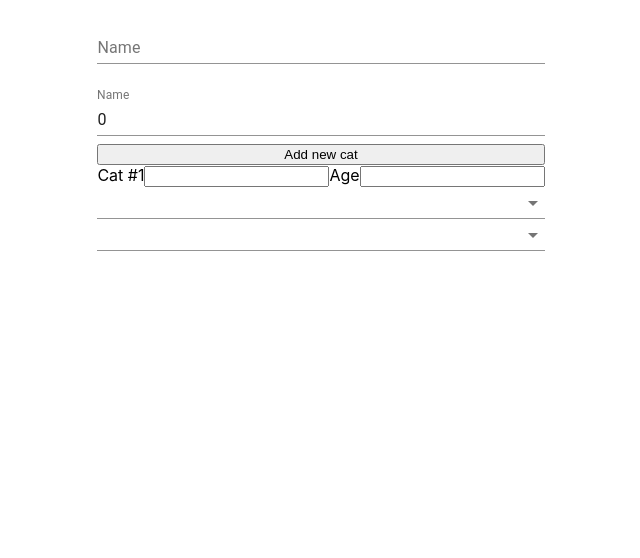
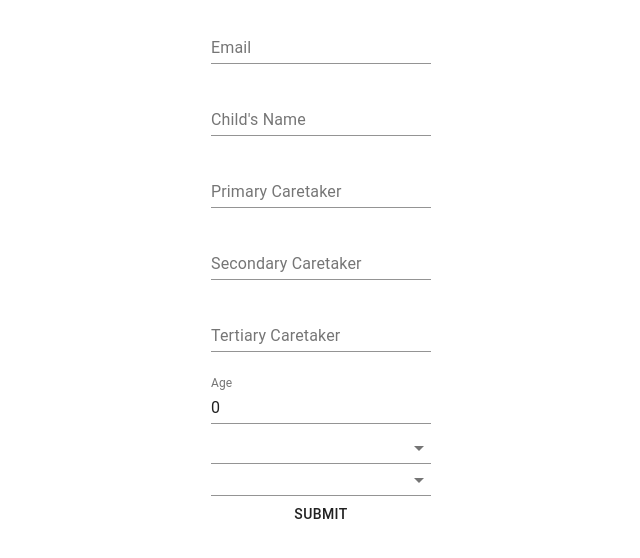
Before and after one commit to delaware19/team-4, a React (Create React App) app in the folder mobile/: page /profile in a window 1280 px wide. Shown: the top 558 px of the page, without its empty margins (319-959 px from the left). Built offline with nearby package versions, Linux system fonts and the light colour scheme.

Commit message:
POST request with axios update

```diff
--- a/mobile/package.json
+++ b/mobile/package.json
@@ -4,6 +4,8 @@
   "private": true,
   "dependencies": {
     "@material-ui/core": "^4.4.3",
+    "axios": "^0.19.0",
+    "immutability-helper": "^3.0.1",
     "react": "^16.10.0",
     "react-dom": "^16.10.0",
     "react-router-dom": "^5.1.1",
--- a/mobile/src/Screens/Profile.js
+++ b/mobile/src/Screens/Profile.js
@@ -3,28 +3,43 @@ import TextField from '@material-ui/core/TextField';
 import { makeStyles } from '@material-ui/core/styles';
 import InputLabel from '@material-ui/core/InputLabel';
 import MenuItem from '@material-ui/core/MenuItem';
-import FormHelperText from '@material-ui/core/FormHelperText';
+import Container from '@material-ui/core/Container';
 import FormControl from '@material-ui/core/FormControl';
 import Select from '@material-ui/core/Select';
+import Button from '@material-ui/core/Button';
 
+import axios from 'axios'
+
+import update from 'immutability-helper'
 
 class Profile extends Component {
     constructor(props) {
         super(props);
         this.state =
             {
+                email: '',
                 childName: '',
                 careTakers: [],
                 pronoun: '',
                 age: 0,
-                cats: [{name:"", age:""}],
-
+                race: ''
             };
 
+        this.handleChildName = this.handleEmail.bind(this);
         this.handleChildName = this.handleChildName.bind(this);
         this.handleAge = this.handleAge.bind(this);
         this.handlePronouns = this.handlePronouns.bind(this);
+        this.handleRace = this.handleRace.bind(this);
+
+        this.handleCareTaker1 = this.handleCareTaker1.bind(this);
+        this.handleCareTaker2 = this.handleCareTaker2.bind(this);
+        this.handleCareTaker3 = this.handleCareTaker3.bind(this);
+
         this.handleSubmit = this.handleSubmit.bind(this);
+    }
+
+    handleEmail(event) {
+        this.setState({ email: event.target.value });
     }
 
     handleChildName(event) {
@@ -39,23 +54,52 @@ class Profile extends Component {
         this.setState({ pronoun: event.target.value });
     }
 
+    handleCareTaker1(event) {
+        this.setState({ careTakers: update(this.state.careTakers, { 0: { $set: event.target.value }  }) });
+    }
+
+    handleCareTaker2(event) {
+        this.setState({ careTakers: update(this.state.careTakers, { 1:  { $set: event.target.value } }) });
+    }
+
+    handleCareTaker3(event) {
+        this.setState({ careTakers: update(this.state.careTakers, { 2: {  $set: event.target.value }  }) });
+    }
+
     handleRace(event) {
-        this.setState({ race: this.target.value });
+        this.setState({ race: event.target.value });
     }
 
     handleSubmit(event) {
-        alert('A name was submitted: ' + this.state.childName);
-        event.preventDefault();
+        axios.post('http://127.0.0.1:8080/addUser', this.state.email, this.state)
+          .then(function (response) {
+            console.log(response);
+          })
+          .catch(function (error) {
+            console.log(error);
+          });
     }
 
     render() {
-        let {cats} = this.state
+        let { cats } = this.state
         return (
 
             <FormControl>
+
+
                 <TextField
                     id="standard-name"
-                    label="Name"
+                    label="Email"
+                    value={this.state.email}
+                    onChange={this.handleEmail}
+                    margin="normal"
+                />
+
+
+
+                <TextField
+                    id="standard-name"
+                    label="Child's Name"
                     value={this.state.childName}
                     onChange={this.handleChildName}
                     margin="normal"
@@ -64,38 +108,35 @@ class Profile extends Component {
 
                 <TextField
                     id="standard-name"
-                    label="Name"
+                    label="Primary Caretaker"
+                    value={this.state.careTaker1}
+                    onChange={this.handleCareTaker1}
+                    margin="normal"
+                />
+
+                <TextField
+                    id="standard-name"
+                    label="Secondary Caretaker"
+                    value={this.state.careTaker2}
+                    onChange={this.handleCareTaker2}
+                    margin="normal"
+                />
+
+                <TextField
+                    id="standard-name"
+                    label="Tertiary Caretaker"
+                    value={this.state.careTaker3}
+                    onChange={this.handleCareTaker3}
+                    margin="normal"
+                />
+
+                <TextField
+                    id="standard-name"
+                    label="Age"
                     value={this.state.age}
                     onChange={this.handleAge}
                     margin="normal"
                 />
-
-                <button>Add new cat</button>
-                {
-                    cats.map((val, idx) => {
-                        let catId = `cat-${idx}`, ageId = `age-${idx}`
-                        return (
-                            <div key={idx}>
-                                <label htmlFor={catId}>{`Cat #${idx + 1}`}</label>
-                                <input
-                                    type="text"
-                                    name={catId}
-                                    data-id={idx}
-                                    id={catId}
-                                    className="name"
-                                />
-                                <label htmlFor={ageId}>Age</label>
-                                <input
-                                    type="text"
-                                    name={ageId}
-                                    data-id={idx}
-                                    id={ageId}
-                                    className="age"
-                                />
-                            </div>
-                        )
-                    })
-                }
 
                 <Select
                     value={this.state.pronoun}
@@ -118,30 +159,12 @@ class Profile extends Component {
                     <MenuItem value={'Other'}>Other</MenuItem>
                 </Select>
 
+                <Button onClick={this.handleSubmit}>
+                    Submit
+                </Button>
 
             </FormControl>
 
-
-
-            // <form onSubmit={this.handleSubmit}>
-
-
-            //     <input type="text" value={this.state.childName} onChange={this.handleChildName} />
-
-            //     <input type="text" value={this.state.age} onChange={this.handleAge} />
-
-            //     <select value={this.state.pronoun} onChange={this.handlePronouns}>
-            //         <option value="he/his">he/his</option>
-            //         <option value="she/her">she/her</option>
-            //         <option value="they/them">they/them</option>
-            //         <option value="third_person">third person</option>
-            //     </select>
-
-
-
-
-            //     <input type="submit" value="Submit" />
-            // </form>
         );
     }
 }
```
Also changed, not shown: 1 other file (tests, documents, lock files or other folders).
